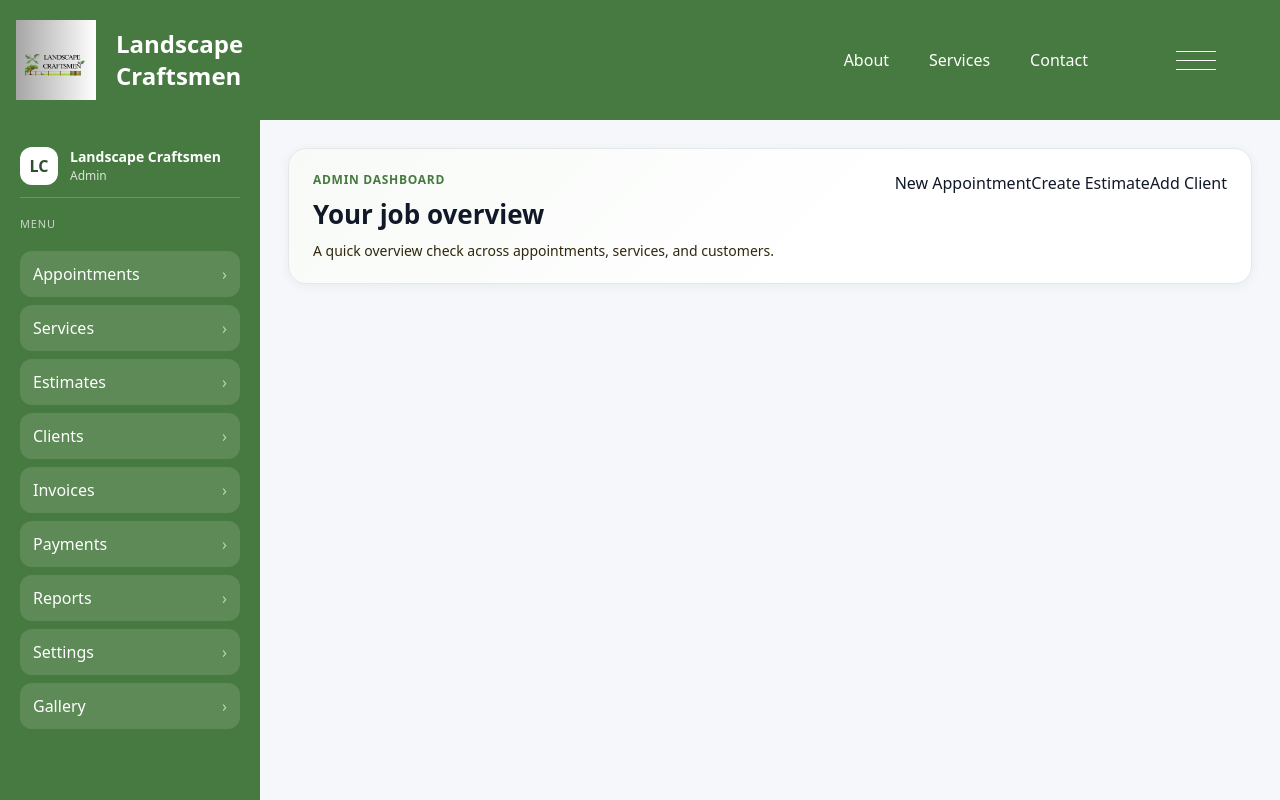
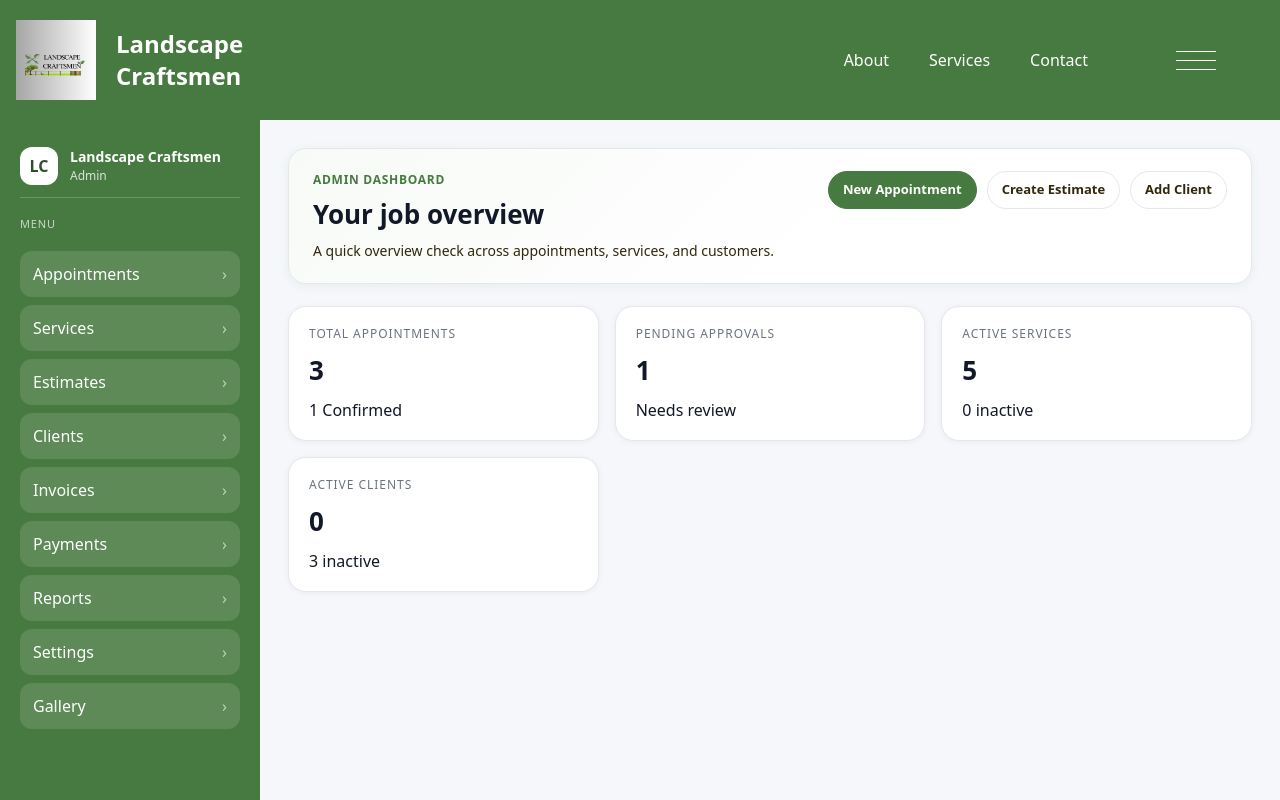
Before and after one commit to Syntactix31/capstone-proj, a Next.js app: page /dashboard in a window 1280 px wide. Built offline with nearby package versions, Linux system fonts and the light colour scheme.

Commit message:
summary grid

```diff
--- a/src/app/dashboard/page.js
+++ b/src/app/dashboard/page.js
@@ -155,7 +155,6 @@ export default function DashboardPage() {
       <header className="admin-header">
         <NavBar />
       </header>
-
       <div className="admin-shell">
         <aside className="admin-sidebar">
           <div className="admin-sidebar-brand">
@@ -198,6 +197,31 @@ export default function DashboardPage() {
               <button className="admin-btn admin-btn--ghost">Add Client</button>
             </div>
           </section>
+
+          <section className="admin-summary-grid">
+            <article className="admin-card admin-card--stat">
+              <div className="admin-stat-title">Total appointments</div>
+              <div className="admin-stat-value">{APPOINTMENTS.length}</div>
+              <span className={STATUS_CLASS.Confirmed}>
+                {confirmedCount} Confirmed
+              </span>
+            </article>
+            <article className="admin-card admin-card--stat">
+              <div className="admin-stat-title">Pending approvals</div>
+              <div className="admin-stat-value">{pendingCount}</div>
+              <span className={STATUS_CLASS.Pending}>Needs review</span>
+            </article>
+            <article className="admin-card admin-card--stat">
+              <div className="admin-stat-title">Active services</div>
+              <div className="admin-stat-value">{activeServices}</div>
+              <div className="admin-muted">{inactiveServices} inactive</div>
+            </article>
+            <article className="admin-card admin-card--stat">
+              <div className="admin-stat-title">Active clients</div>
+              <div className="admin-stat-value">{activeClients}</div>
+              <div className="admin-muted">{inactiveClients} inactive</div>
+            </article>
+          </section>
         </main>
       </div>
     </div>
--- a/src/app/globals.css
+++ b/src/app/globals.css
@@ -1430,6 +1430,74 @@ body {
   color: #31270c;
 }
 
+.admin-hero-actions {
+  display: flex;
+  flex-wrap: wrap;
+  gap: 10px;
+}
+
+.admin-grid {
+  display: grid;
+  grid-template-columns: repeat(2, minmax(0, 1fr));
+  gap: 20px;
+}
+
+.admin-summary-grid {
+  display: grid;
+  grid-template-columns: repeat(3, minmax(0, 1fr));
+  gap: 16px;
+}
+
+.admin-card {
+  border-radius: 18px;
+  border: 1px solid #e5e7eb;
+  background: #ffffff;
+  padding: 18px 20px;
+  box-shadow: 0 1px 6px rgba(0, 0, 0, 0.05);
+}
+
+.admin-card--full {
+  grid-column: span 2;
+}
+
+.admin-card--stat {
+  display: flex;
+  flex-direction: column;
+  gap: 8px;
+  min-height: 120px;
+}
+
+.admin-stat-title {
+  font-size: 12px;
+  text-transform: uppercase;
+  letter-spacing: 0.08em;
+  color: #6b7280;
+}
+
+.admin-stat-value {
+  font-size: 26px;
+  font-weight: 800;
+  color: #111827;
+}
+
+.admin-btn {
+  border-radius: 999px;
+  border: 1px solid #e5e7eb;
+  padding: 8px 14px;
+  font-size: 13px;
+  font-weight: 600;
+  background: #ffffff;
+  color: #31270c;
+  cursor: pointer;
+  transition: transform 0.1s ease, box-shadow 0.15s ease;
+}
+
+.admin-btn--primary {
+  background: #477a40;
+  color: #ffffff;
+  border-color: #477a40;
+}
+
 
 
 
```
